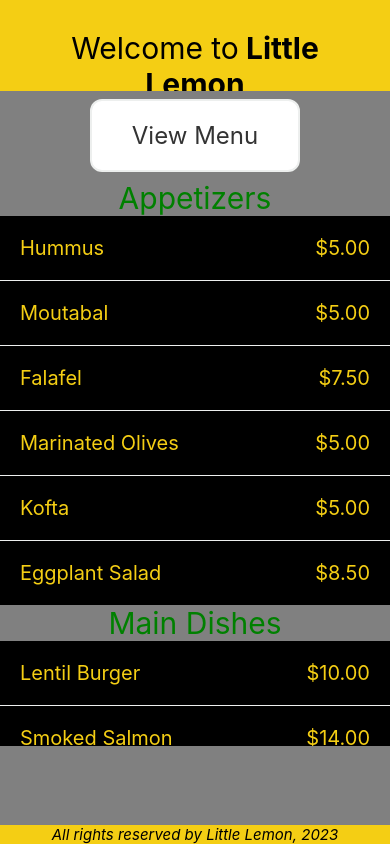
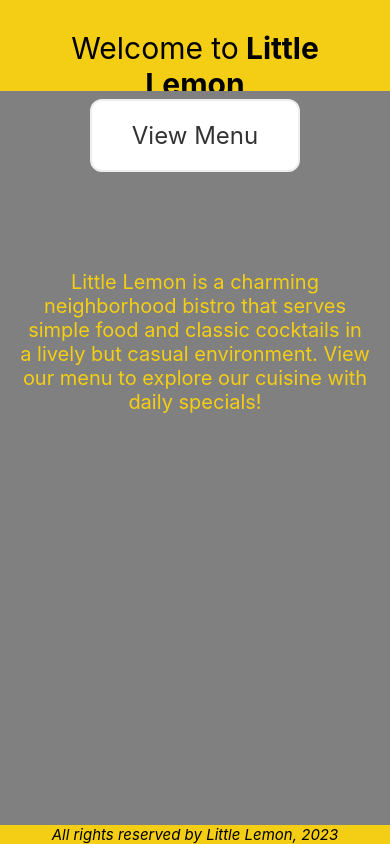
Before and after one commit to andycover/little-lemon-app, a React Native app: screen / in a window 390 px wide. Built offline with nearby package versions, Linux system fonts and the light colour scheme.

Commit message:
Added button that toggles between a welcome screen and a menu view

```diff
--- a/components/MenuItems.js
+++ b/components/MenuItems.js
@@ -79,6 +79,16 @@
           {showMenu ? 'Home' : 'View Menu'}
         </Text>
       </Pressable>
+      {!showMenu && (
+        <View style={menuStyles.container}>
+          <Text style={menuStyles.infoText}>
+            Little Lemon is a charming neighborhood bistro that serves simple food
+            and classic cocktails in a lively but casual environment.
+            View our menu to explore our cuisine with daily specials!
+          </Text>
+        </View>
+      )}
+      {showMenu && (
         <View style={menuStyles.container}>
           <SectionList
             sections={menuItemsToDisplay}
@@ -89,6 +99,8 @@
           >
           </SectionList>
         </View>
+      )}
+
     </>
   );
 };
@@ -140,4 +152,11 @@
     textAlign: 'center',
     fontSize: 24,
   },
+  infoText: {
+    paddingHorizontal: 20,
+    paddingVertical: 90,
+    color: '#F4CE14',
+    fontSize: 20,
+    textAlign: 'center',
+  },
 });
```
Lines whose indentation alone changed are shown as unchanged.
